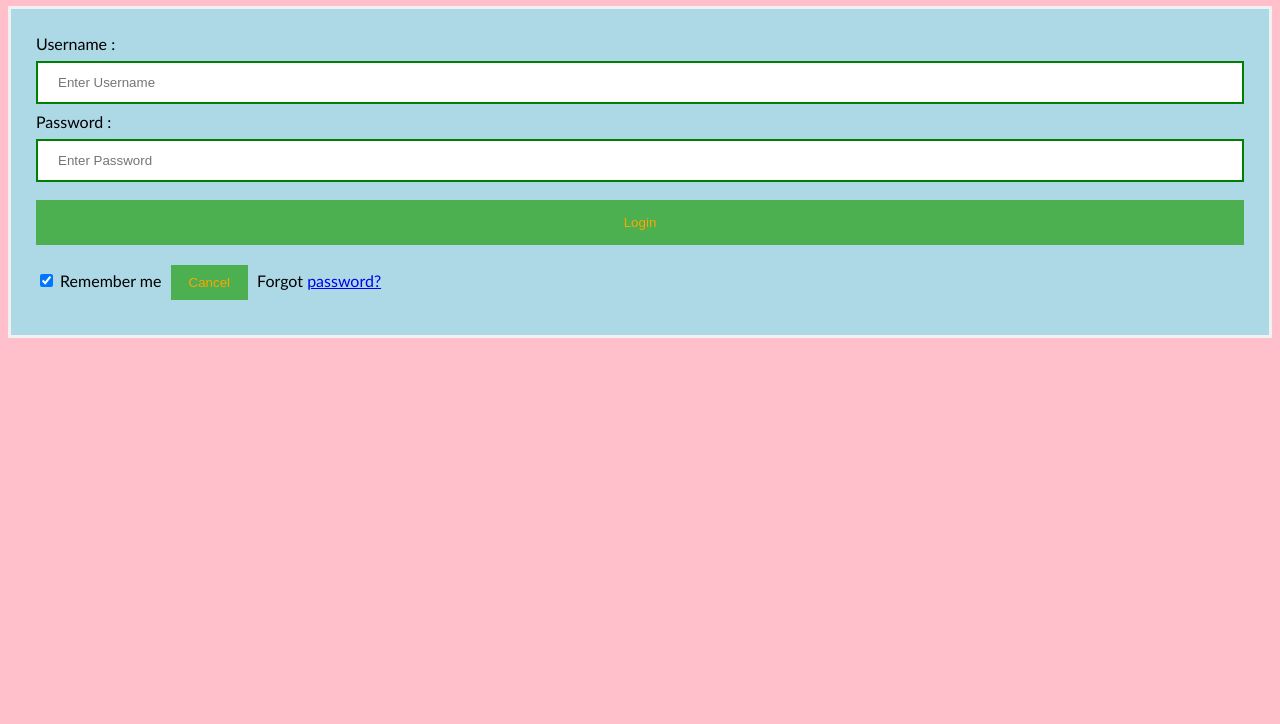
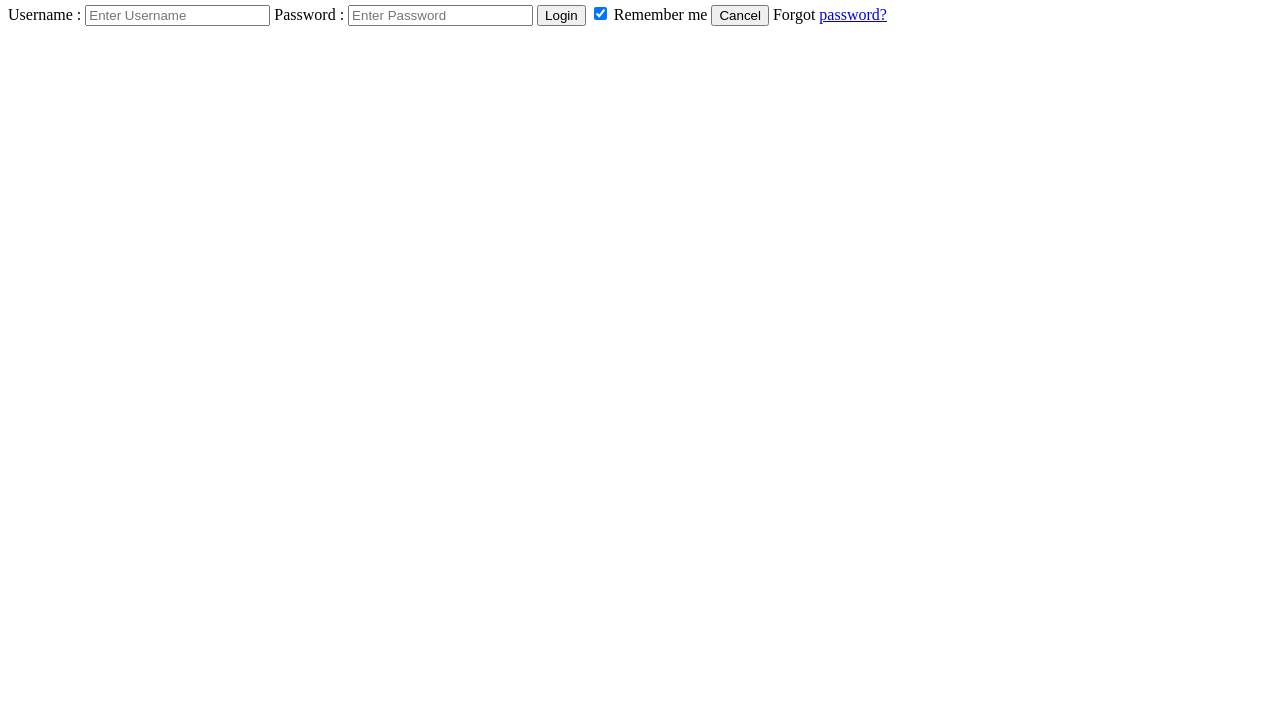
Before and after one commit to theagnibha/webdev, a plain HTML site: page index.html in a window 1280 px wide. Shown: the part 76-800 px from the top of the page. Drawn offline with Linux system fonts and the light colour scheme.

Commit message:
Update index.html

```diff
--- a/index.html
+++ b/index.html
@@ -3,46 +3,6 @@
 <head>
 <meta name="viewport" content="width=device-width, initial-scale=1">
 <title> Login Page </title>
-<style>
-Body {
-  font-family: Calibri, Helvetica, sans-serif;
-  background-color: pink;
-}
-button {
-       background-color: #4CAF50;
-       width: 100%;
-        color: orange;
-        padding: 15px;
-        margin: 10px 0px;
-        border: none;
-        cursor: pointer;
-         }
- form {
-        border: 3px solid #f1f1f1;
-    }
- input[type=text], input[type=password] {
-        width: 100%;
-        margin: 8px 0;
-        padding: 12px 20px;
-        display: inline-block;
-        border: 2px solid green;
-        box-sizing: border-box;
-    }
- button:hover {
-        opacity: 0.7;
-    }
-  .cancelbtn {
-        width: auto;
-        padding: 10px 18px;
-        margin: 10px 5px;
-    }
-
-
- .container {
-        padding: 25px;
-        background-color: lightblue;
-    }
-</style>
 </head>
 <body>
     <center> <h1> Student Login Form </h1> </center>
```
